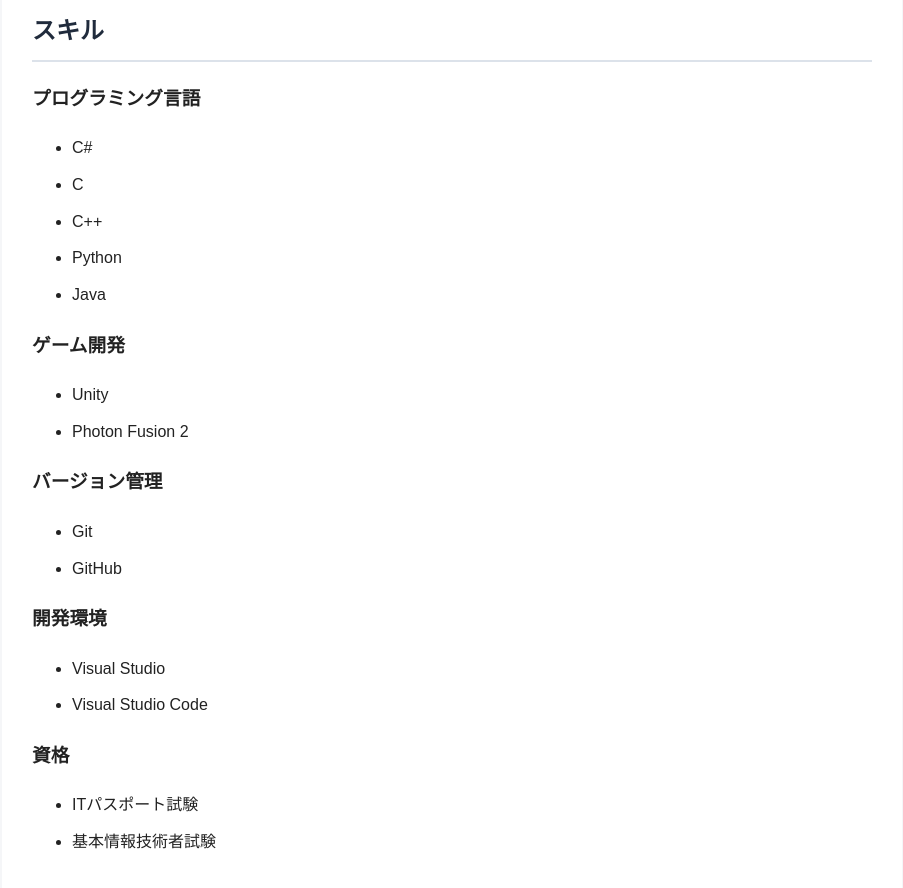
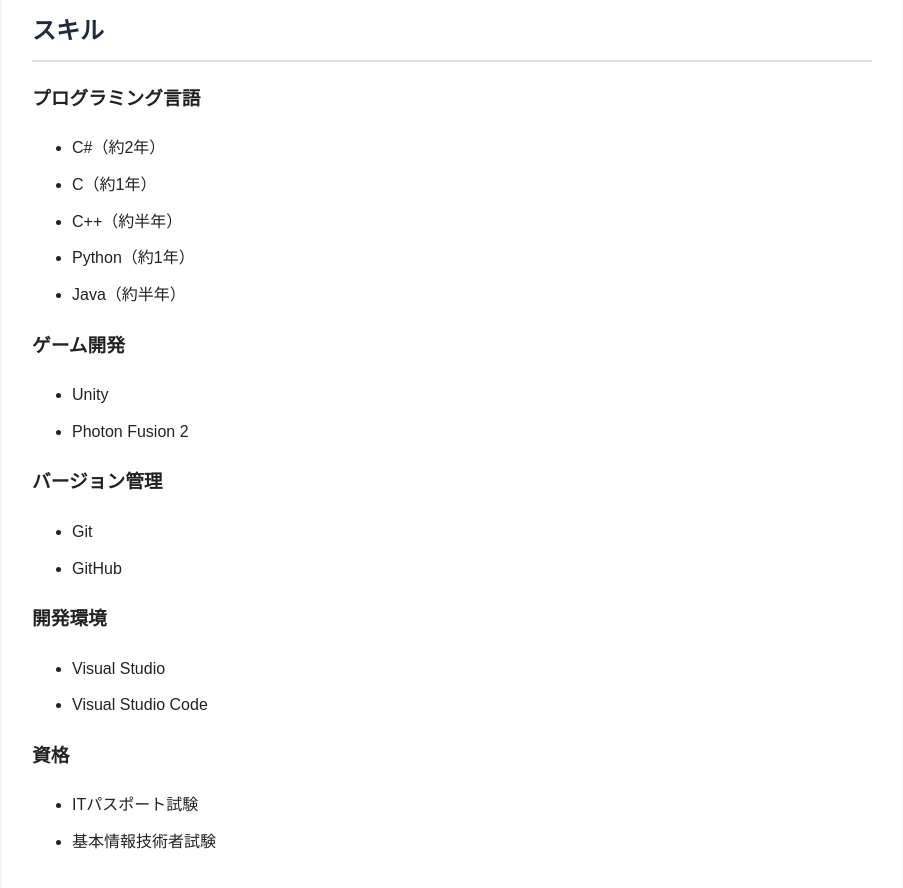
Before and after one commit to nasu-cell/nasu-cell.github.io, a plain HTML site: page index.html in a window 1280 px wide. Shown: the part 2060-2948 px from the top of the page, without its empty margins (188-1091 px from the left). Drawn offline with Linux system fonts and the light colour scheme.

Commit message:
年数表示

```diff
--- a/index.html
+++ b/index.html
@@ -93,11 +93,11 @@
 
             <h3>プログラミング言語</h3>
             <ul>
-                <li>C#</li>
-                <li>C</li>
-                <li>C++</li>
-                <li>Python</li>
-                <li>Java</li>
+                <li>C#（約2年）</li>
+                <li>C（約1年）</li>
+                <li>C++（約半年）</li>
+                <li>Python（約1年）</li>
+                <li>Java（約半年）</li>
             </ul>
 
             <h3>ゲーム開発</h3>
```
Also changed, not shown: １ページ構成.png (added), ２トップページ.png (added), ３作品詳細ページ.png (added).
